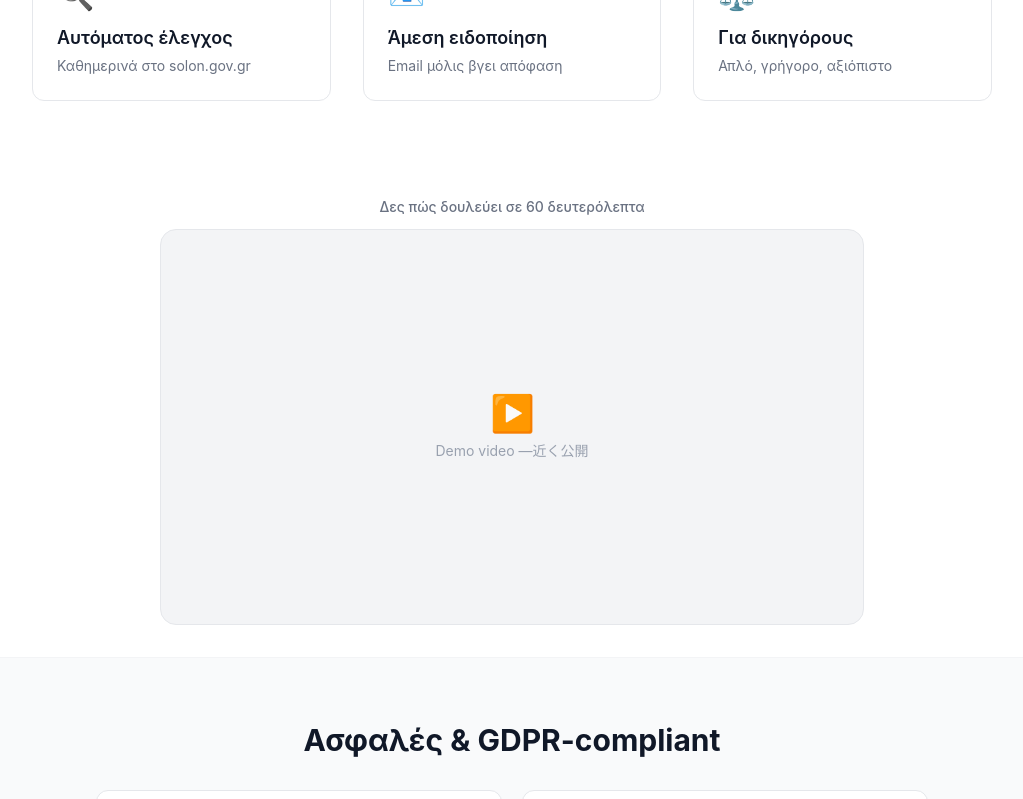
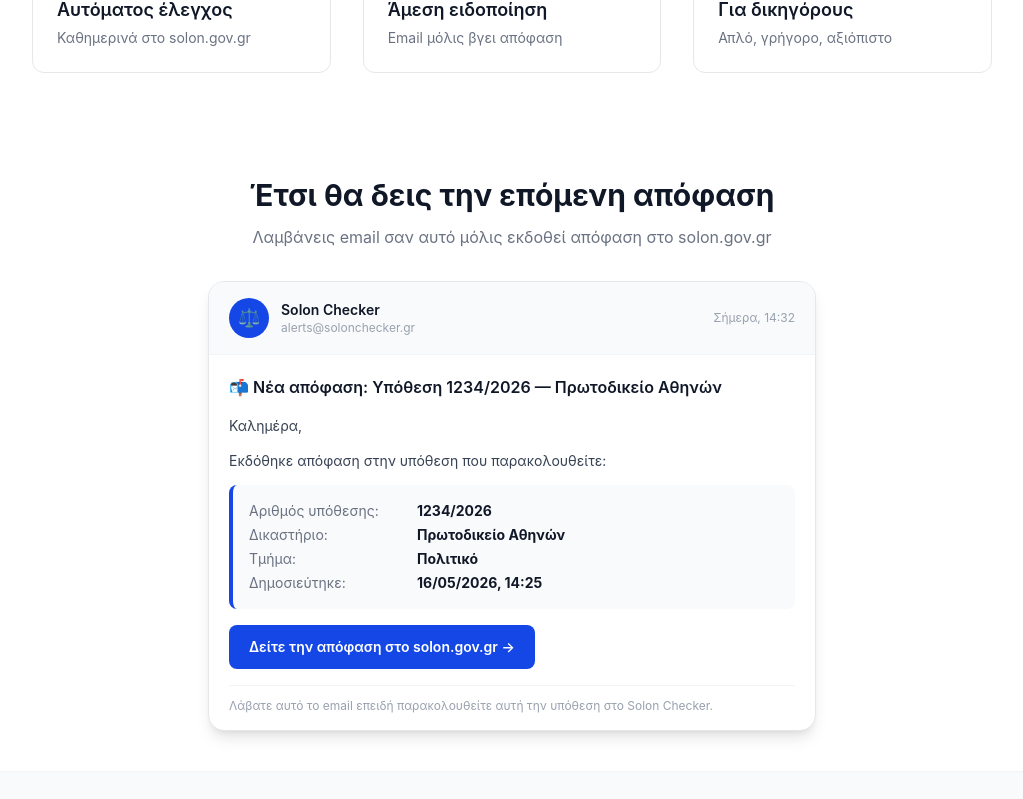
Before and after one commit to Grifrag/Lawyer, a React (Vite) app in the folder frontend/: page / in a window 1280 px wide. Shown: the part 600-1399 px from the top of the page, without its empty margins (128-1151 px from the left). Built offline with nearby package versions, Linux system fonts and the light colour scheme.

Commit message:
Revamp landing: mock email card, remove fake social proof, fix copy

```diff
--- a/frontend/src/pages/Landing.jsx
+++ b/frontend/src/pages/Landing.jsx
@@ -61,6 +61,56 @@
   )
 }
 
+function MockEmail() {
+  return (
+    <div className="w-full max-w-2xl mx-auto px-6 md:px-8 py-10">
+      <h2 className="text-2xl md:text-3xl font-bold text-gray-900 mb-3 text-center">Έτσι θα δεις την επόμενη απόφαση</h2>
+      <p className="text-gray-500 text-center mb-8">Λαμβάνεις email σαν αυτό μόλις εκδοθεί απόφαση στο solon.gov.gr</p>
+      <div className="border border-gray-200 rounded-2xl shadow-lg overflow-hidden bg-white">
+        {/* Email header */}
+        <div className="flex items-center gap-3 px-5 py-4 border-b border-gray-100 bg-gray-50">
+          <div className="w-10 h-10 rounded-full bg-blue-700 flex items-center justify-center text-lg flex-shrink-0">⚖️</div>
+          <div className="flex-1 flex justify-between items-center min-w-0">
+            <div className="flex flex-col min-w-0">
+              <span className="font-semibold text-gray-900 text-sm">Solon Checker</span>
+              <span className="text-xs text-gray-400">alerts@solonchecker.gr</span>
+            </div>
+            <span className="text-xs text-gray-400 ml-4 flex-shrink-0">Σήμερα, 14:32</span>
+          </div>
+        </div>
+        {/* Subject */}
+        <div className="px-5 pt-5 font-semibold text-gray-900">
+          📬 Νέα απόφαση: Υπόθεση 1234/2026 — Πρωτοδικείο Αθηνών
+        </div>
+        {/* Body */}
+        <div className="px-5 py-4 text-gray-700 text-sm leading-relaxed">
+          <p className="mb-3">Καλημέρα,</p>
+          <p className="mb-3">Εκδόθηκε απόφαση στην υπόθεση που παρακολουθείτε:</p>
+          <div className="bg-gray-50 border-l-4 border-blue-700 rounded-lg p-4 mb-4 space-y-1">
+            {[
+              ['Αριθμός υπόθεσης', '1234/2026'],
+              ['Δικαστήριο', 'Πρωτοδικείο Αθηνών'],
+              ['Τμήμα', 'Πολιτικό'],
+              ['Δημοσιεύτηκε', '16/05/2026, 14:25'],
+            ].map(([label, val]) => (
+              <div key={label} className="flex gap-2 text-sm">
+                <span className="text-gray-500 w-40 flex-shrink-0">{label}:</span>
+                <strong className="text-gray-900">{val}</strong>
+              </div>
+            ))}
+          </div>
+          <a href="#" className="inline-block bg-blue-700 text-white px-5 py-3 rounded-lg font-semibold text-sm mb-4 hover:bg-blue-800">
+            Δείτε την απόφαση στο solon.gov.gr →
+          </a>
+          <p className="text-xs text-gray-400 border-t border-gray-100 pt-3">
+            Λάβατε αυτό το email επειδή παρακολουθείτε αυτή την υπόθεση στο Solon Checker.
+          </p>
+        </div>
+      </div>
+    </div>
+  )
+}
+
 export default function Landing() {
   return (
     <div className="min-h-screen bg-white flex flex-col">
@@ -85,10 +135,9 @@
           to="/register"
           className="bg-blue-700 text-white px-10 py-4 rounded-lg text-lg font-semibold hover:bg-blue-800"
         >
-          Ξεκινήστε Δωρεάν — 30 μέρες trial
+          Ξεκίνα δωρεάν — 30 μέρες trial
         </Link>
-        <p className="text-gray-400 text-sm mt-3">Δεν απαιτείται κάρτα · Από €4.99/μήνα · Ακύρωση οποιαδήποτε στιγμή</p>
-        <p className="text-gray-400 text-sm mt-2">✅ Ήδη σε χρήση από <strong className="text-gray-600">127 δικηγόρους</strong> στην Ελλάδα</p>
+        <p className="text-gray-400 text-sm mt-3">Δεν απαιτείται κάρτα · €4.99/μήνα · Ακύρωση οποιαδήποτε στιγμή</p>
 
         {/* Features */}
         <div className="grid grid-cols-1 md:grid-cols-3 gap-4 md:gap-8 mt-10 md:mt-14 text-left w-full">
@@ -106,17 +155,8 @@
         </div>
       </main>
 
-      {/* Demo video placeholder */}
-      <div className="w-full max-w-3xl mx-auto px-6 md:px-8 py-8">
-        <p className="text-center text-gray-500 text-sm mb-3 font-medium">Δες πώς δουλεύει σε 60 δευτερόλεπτα</p>
-        {/* TODO: προσθήκη Loom embed */}
-        <div className="w-full aspect-video bg-gray-100 rounded-2xl flex items-center justify-center border border-gray-200">
-          <div className="text-center">
-            <p className="text-4xl mb-2">▶️</p>
-            <p className="text-gray-400 text-sm">Demo video —近く公開</p>
-          </div>
-        </div>
-      </div>
+      {/* Mock email */}
+      <MockEmail />
 
       {/* GDPR / Security */}
       <div className="w-full bg-gray-50 border-y border-gray-100 py-12 md:py-16">
@@ -148,12 +188,8 @@
       <div className="w-full bg-gray-50 border-t border-gray-100 py-12">
         <div className="max-w-2xl mx-auto px-6 md:px-8 text-center">
           <h2 className="text-2xl font-bold text-gray-900 mb-4">Ποιοι είμαστε</h2>
-          {/* TODO: συμπλήρωσε με πραγματικό bio */}
           <p className="text-gray-600 leading-relaxed">
-            Είμαστε η <strong>OptiGrid Technical Solutions</strong>, μια ομάδα developers
-            που φτιάχνει εργαλεία για επαγγελματίες. Το Solon Checker γεννήθηκε από
-            συνεργασία με δικηγόρους που έχασαν χρόνο ελέγχοντας χειροκίνητα το solon.gov.gr
-            κάθε μέρα. Φτιάξαμε αυτό που θα θέλαμε να υπάρχει.
+            Είμαστε η <strong>OptiGrid Technical Solutions</strong>, μια ομάδα developers που φτιάχνει εργαλεία για επαγγελματίες. Το Solon Checker γεννήθηκε από συνεργασία με δικηγόρους που έχασαν χρόνο ελέγχοντας χειροκίνητα το solon.gov.gr κάθε μέρα. Φτιάξαμε αυτό που θα θέλαμε να υπάρχει.
           </p>
           <p className="mt-4">
             <a href="https://optigridtech.net" target="_blank" rel="noreferrer" className="text-blue-600 text-sm hover:underline">optigridtech.net</a>
```
